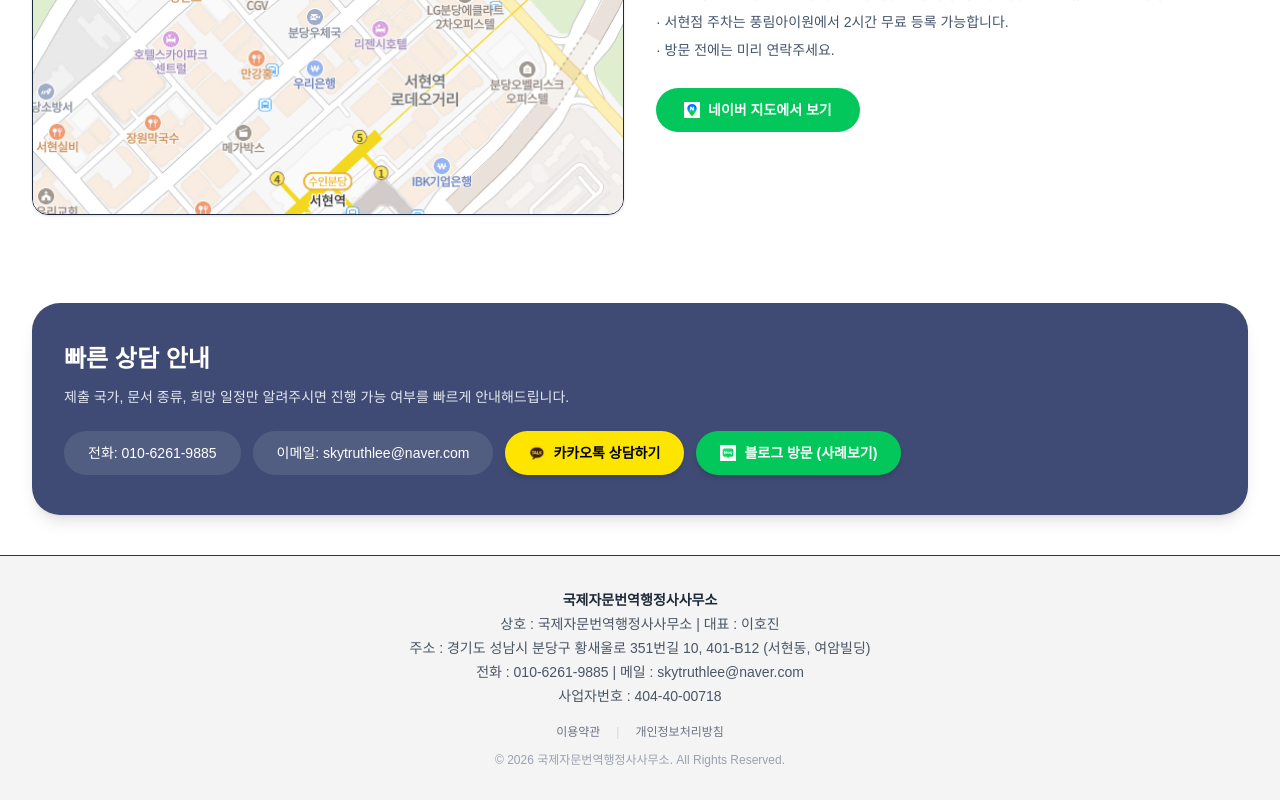
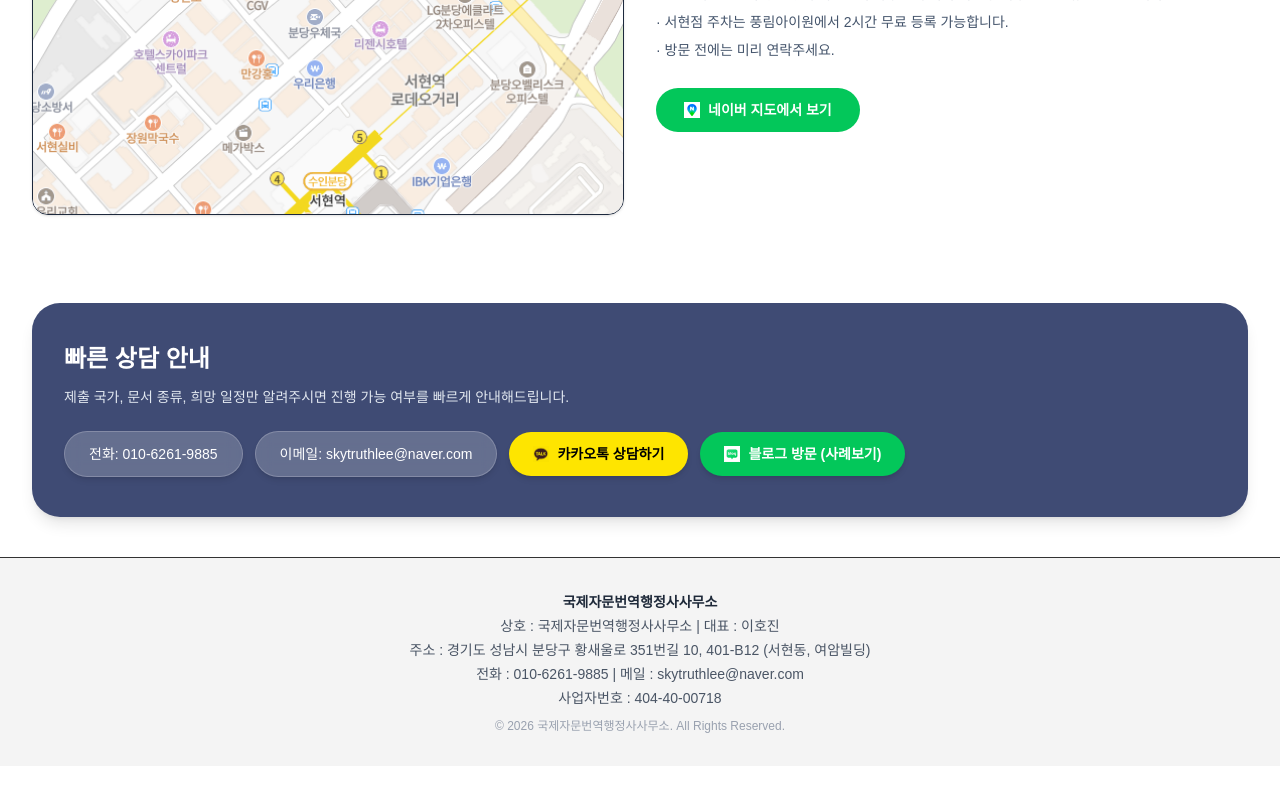
Before and after one commit to loveautumnsky1007-lab/jin-translation, a Next.js app: page / in a window 1280 px wide. Shown: the part 1338-2138 px from the top of the page. After the commit the page ends 2104 px from the top, so only its background shows below. Built offline with nearby package versions, Linux system fonts and the light colour scheme.

Commit message:
헤더푸터추가

```diff
--- a/app/apply/page.tsx
+++ b/app/apply/page.tsx
@@ -219,7 +219,7 @@ export default function ApplyPage() {
                   </div>
 
                   <div className="rounded-2xl border border-slate-200 bg-[#f8f9fd] p-4">
-                    <div className="h-72 overflow-y-auto rounded-xl border border-slate-200 bg-white p-5 text-sm leading-7 text-slate-700">
+                    <div className="h-36 overflow-y-auto rounded-xl border border-slate-200 bg-white p-5 text-sm leading-7 text-slate-700">
                       <p className="font-semibold text-[#2f3a63]">
                         &lt;개인정보 수집 및 이용에 대한 동의&gt;
                       </p>
@@ -343,11 +343,11 @@ export default function ApplyPage() {
                       </div>
                     </section>
 
-                    <section className="hidden lg:block lg:col-start-1 lg:row-start-2">
-                      <div className="mb-4">
+<section className="hidden lg:block lg:col-start-1 lg:row-start-2 lg:mt-15">
+                        <div className="mb-4">
                         <h3 className="text-xl font-bold text-[#2f3a63]">등기 수령 주소 (우편 수령 희망시 입력)</h3>
                         <p className="mt-1 text-sm text-slate-500">
-                          번역본을 우편(등기)으로 받기를 희망하시는 경우 입력해주세요.
+                          번역본을 우편(등기)으로 받기를 희망하시는 경우 입력해주세요. <br/> 등기비용은 저희가 부담합니다.
                         </p>
                       </div>
 
@@ -508,18 +508,18 @@ export default function ApplyPage() {
                             <option>출생증명서</option>
                             <option>사망증명서</option>
                             <option>성적증명서</option>
+                            <option>생활기록부</option>
                             <option>학위증</option>
                             <option>재직증명서</option>
-
                             <option disabled>📄 기업 서류</option>
                             <option>사업자등록증</option>
                             <option>법인등기부등본</option>
                             <option>계약서</option>
 
-                            <option disabled>📄  법원 서류</option>
+                            <option disabled>📄 법원 서류</option>
                             <option>판결문</option>
 
-                            <option disabled>📄  기타</option>
+                            <option disabled>📄 기타</option>
                             <option value="direct">직접 입력</option>
                           </select>
 
--- a/app/layout.tsx
+++ b/app/layout.tsx
@@ -2,6 +2,7 @@ import type { Metadata } from "next";
 import { Geist, Geist_Mono } from "next/font/google";
 import "./globals.css";
 import { Analytics } from '@vercel/analytics/react';
+import Footer from "../components/Footer"; // 경로 맞게 수정
 
 const geistSans = Geist({
   variable: "--font-geist-sans",
@@ -47,6 +48,7 @@ export default function RootLayout({
     >
             <Analytics />
       <body className="min-h-full flex flex-col">{children}</body>
+      <Footer />
     </html>
   );
 }
--- a/app/page.tsx
+++ b/app/page.tsx
@@ -236,13 +236,13 @@ className="inline-flex w-full items-center justify-center rounded-full bg-gradie
                 제출 국가, 문서 종류, 희망 일정만 알려주시면 진행 가능 여부를 빠르게 안내해드립니다.
               </p>
               <div className="mt-6 flex flex-col items-stretch gap-3 text-sm md:flex-row md:flex-wrap md:items-center">
-                <div className="rounded-full bg-white/10 px-6 py-3 text-center whitespace-nowrap">
-                  전화: 010-6261-9885
-                </div>
+       <div className="rounded-full bg-white/20 px-6 py-3 text-center text-white backdrop-blur border border-white/20 shadow-md">
+  전화: 010-6261-9885
+</div>
 
-                <div className="rounded-full bg-white/10 px-6 py-3 text-center whitespace-nowrap">
-                  이메일: skytruthlee@naver.com
-                </div>
+<div className="rounded-full bg-white/20 px-6 py-3 text-center text-white backdrop-blur border border-white/20 shadow-md">
+  이메일: skytruthlee@naver.com
+</div>
 
                 <a
                   href="https://open.kakao.com/me/love_autumnsky"
@@ -267,6 +267,7 @@ className="inline-flex w-full items-center justify-center rounded-full bg-gradie
                   target="_blank"
                   rel="noopener noreferrer"
                   className="inline-flex items-center justify-center rounded-full bg-[#03C75A] px-6 py-3 font-semibold text-white shadow-md transition"
+
                 >
                   <img
                     src="/naver.png"
@@ -280,52 +281,7 @@ className="inline-flex w-full items-center justify-center rounded-full bg-gradie
           </div>
         </section>
       </main>
-      <footer className="bg-[#f4f4f4] text-[#333] mt-0 border-t">
-        <div className="mx-auto max-w-7xl px-6 py-8 lg:px-8 text-center text-sm text-gray-600 leading-6">
-          <p className="font-semibold text-gray-800">
-            국제자문번역행정사사무소
-          </p>
 
-          <p>
-            상호 : 국제자문번역행정사사무소 | 대표 : 이호진
-          </p>
-
-          <p>
-            주소 : 경기도 성남시 분당구 황새울로 351번길 10, 401-B12 (서현동, 여암빌딩)
-          </p>
-
-          <p>
-            전화 : 010-6261-9885 | 메일 : skytruthlee@naver.com
-          </p>
-
-          <p>
-            사업자번호 : 404-40-00718
-          </p>
-          <div className="mt-3 flex items-center justify-center gap-2 text-xs">
-            <button
-              type="button"
-              onClick={() => setOpenModal("terms")}
-              className="rounded px-2 py-1 text-gray-500 transition hover:bg-gray-200 hover:text-[#2f3a63] cursor-pointer"
-            >
-              이용약관
-            </button>
-
-            <span className="text-gray-300">|</span>
-
-            <button
-              type="button"
-              onClick={() => setOpenModal("privacy")}
-              className="rounded px-2 py-1 text-gray-500 transition hover:bg-gray-200 hover:text-[#2f3a63] cursor-pointer"
-            >
-              개인정보처리방침
-            </button>
-          </div>
-
-          <p className="text-xs text-gray-400 mt-2">
-            © {new Date().getFullYear()} 국제자문번역행정사사무소. All Rights Reserved.
-          </p>
-        </div>
-      </footer>
       {openModal && (
         <div className="fixed inset-0 z-[999] flex items-center justify-center bg-black/50 px-4">
           <div className="relative max-h-[80vh] w-full max-w-3xl overflow-y-auto rounded-2xl bg-white p-6 shadow-2xl">
--- /dev/null
+++ b/components/Footer.tsx
@@ -0,0 +1,27 @@
+export default function Footer() {
+  return (
+    <footer className="bg-[#f4f4f4] text-[#333] mt-0 border-t">
+      <div className="mx-auto max-w-7xl px-6 py-8 lg:px-8 text-center text-sm text-gray-600 leading-6">
+        <p className="font-semibold text-gray-800">
+          국제자문번역행정사사무소
+        </p>
+
+        <p>상호 : 국제자문번역행정사사무소 | 대표 : 이호진</p>
+
+        <p>
+          주소 : 경기도 성남시 분당구 황새울로 351번길 10, 401-B12 (서현동, 여암빌딩)
+        </p>
+
+        <p>
+          전화 : 010-6261-9885 | 메일 : skytruthlee@naver.com
+        </p>
+
+        <p>사업자번호 : 404-40-00718</p>
+
+        <p className="text-xs text-gray-400 mt-2">
+          © {new Date().getFullYear()} 국제자문번역행정사사무소. All Rights Reserved.
+        </p>
+      </div>
+    </footer>
+  );
+}
```
